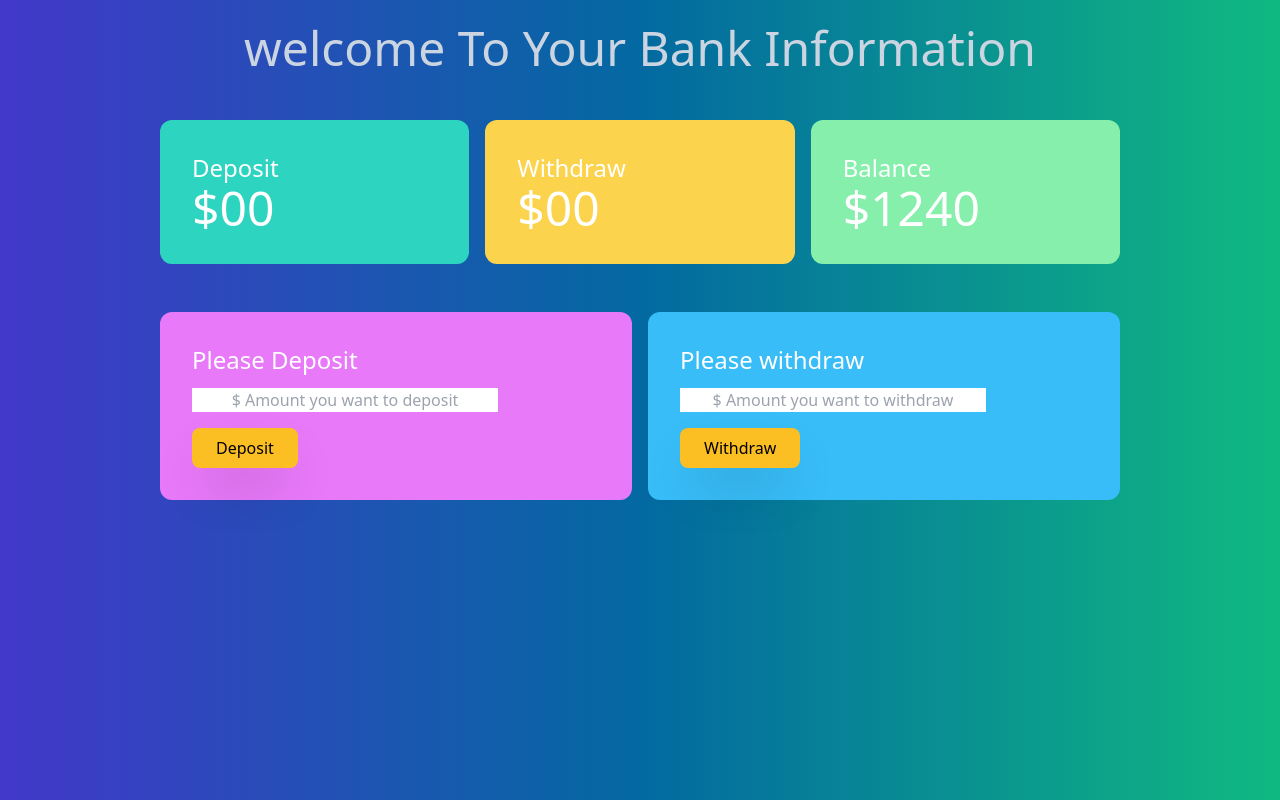
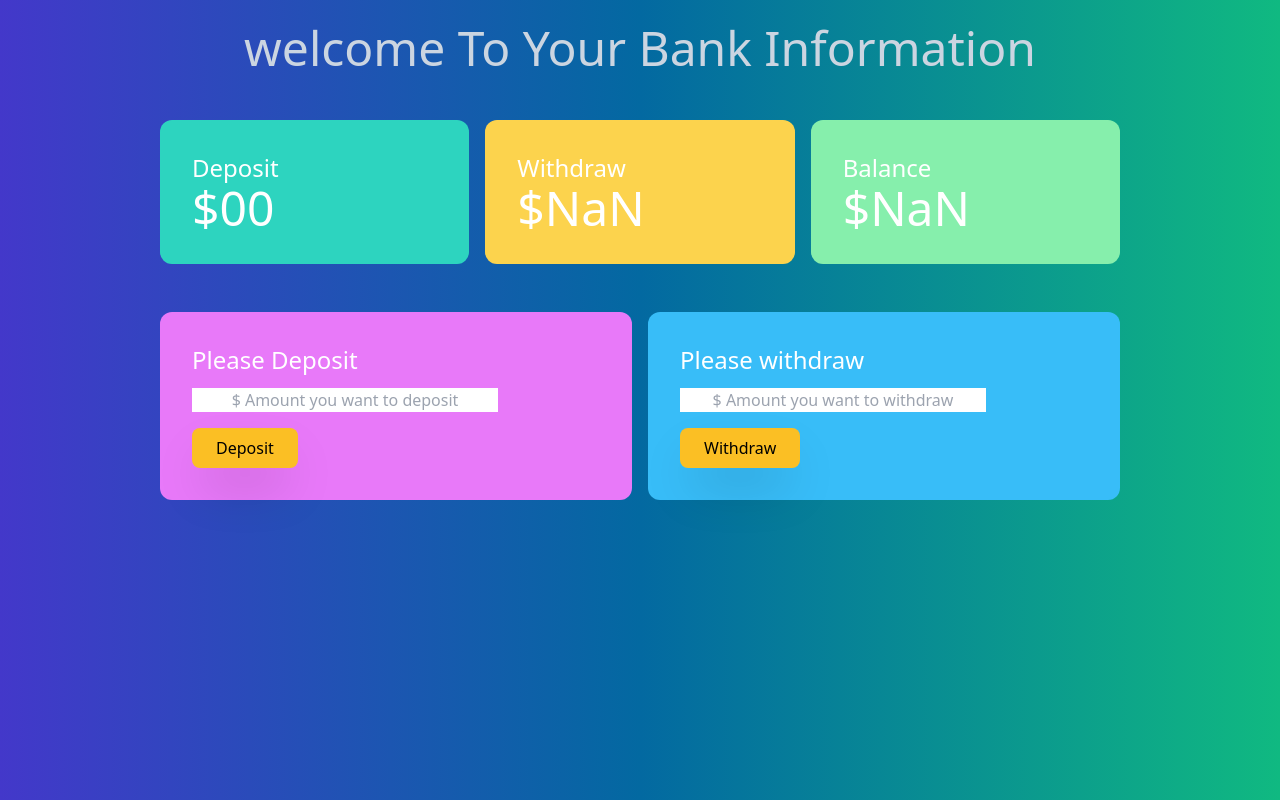
Before and after one commit to MahabubHossanEmon/recap-bapErBank, a plain HTML site: page index.html in a window 1280 px wide. Both pictures are taken after a click on the button "Withdraw". Drawn offline with nearby package versions, Linux system fonts and the light colour scheme.

Commit message:
withdraw part

```diff
--- a/index.html
+++ b/index.html
@@ -49,5 +49,6 @@
 
 
  <script src="js/deposit.js"></script>
+ <script src="js/withdraw.js"></script>
 </body>
 </html>
--- a/js/withdraw.js
+++ b/js/withdraw.js
@@ -0,0 +1,25 @@
+document.getElementById('btn-withdraw').addEventListener('click',function(){
+    const withdrawField =document.getElementById('withdraw-field');
+    const newWthdrawAmountString=withdrawField.value;
+    const newWthdrawAmount=parseFloat(newWthdrawAmountString);
+
+
+    withdrawField.value='';
+
+    const withdrawTotalElement = document.getElementById('withdraw-total');
+    const previousWithdrawTotalString =withdrawTotalElement.innerText;
+    const previousWithdrawTotal=parseFloat(previousWithdrawTotalString);
+
+    const newWithdrawTotal = previousWithdrawTotal + newWthdrawAmount;
+    withdrawTotalElement.innerText=newWithdrawTotal;
+
+
+    const totalElement=document.getElementById('balance-total');
+    const previousBalanceTotalString=totalElement.innerText;
+    const previousBalanceTotal=parseFloat(previousBalanceTotalString);
+
+    const newBalanceTotal = previousBalanceTotal - newWithdrawTotal;
+    totalElement.innerText=newBalanceTotal;
+
+
+})
```
